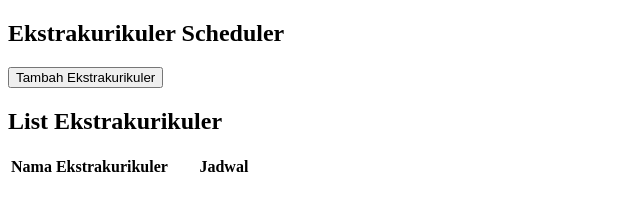
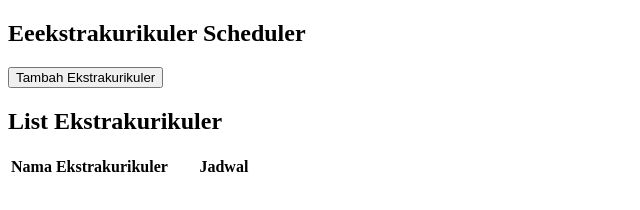
Before and after one commit to Febyamandasari/TA-PBO-21B-Power-Ranger, a plain HTML site: page Codingan/home.html in a window 1280 px wide. Shown: the whole page, without its empty margins (0-640 px from the left). Drawn offline with Linux system fonts and the light colour scheme.

Commit message:
Thalia:update html lanjutan home

```diff
--- a/Codingan/home.html
+++ b/Codingan/home.html
@@ -61,7 +61,7 @@
     </style>
 </head>
 <body>
-    <h2>Ekstrakurikuler Scheduler</h2>
+    <h2>Eeekstrakurikuler Scheduler</h2>
 
     <button onclick="document.getElementById('id01').style.display='block'" style="width:auto;">Tambah Ekstrakurikuler</button>
 
```
